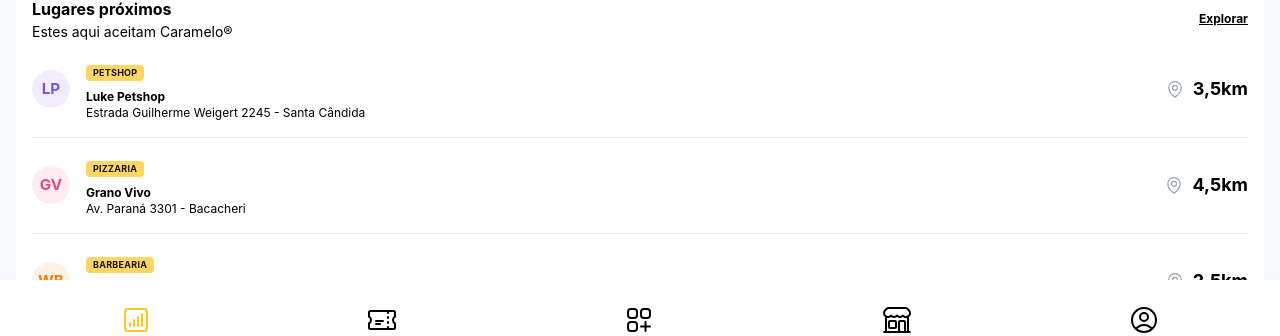
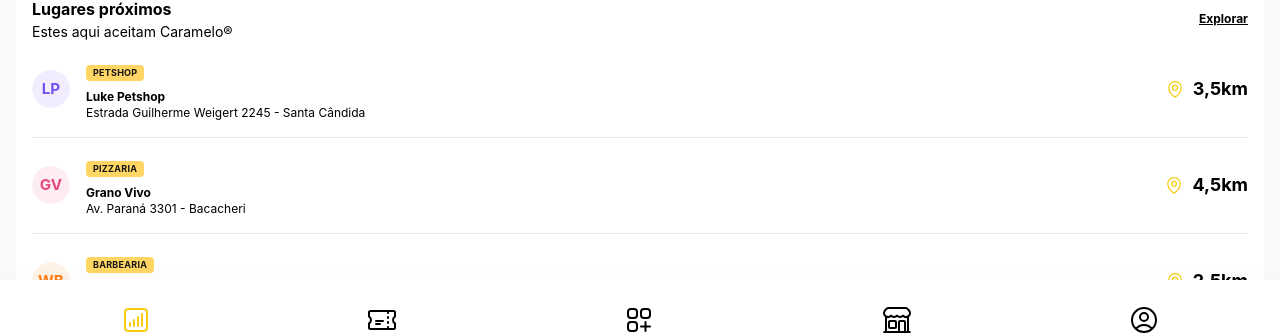
Before and after one commit to maykel-esser/caramelo, a Next.js app: page /poc/consumer in a window 1280 px wide. Shown: the part 416-752 px from the top of the page. Built offline with nearby package versions, Linux system fonts and the light colour scheme.

Commit message:
style: refactor icon colors to match brand colors

```diff
--- a/pages/poc/consumer/explore/index.js
+++ b/pages/poc/consumer/explore/index.js
@@ -66,7 +66,7 @@
                                     </p>
                                 </div>
                                 <div className="text-center ml-auto flex gap-2 items-center">
-                                    <MapPinIcon className="w-5 text-gray-400" />
+                                    <MapPinIcon className="w-5 text-yellow-400" />
                                     <p className="text-lg font-bold">3,5km</p>
                                 </div>
                             </div>
@@ -91,7 +91,7 @@
                                     </p>
                                 </div>
                                 <div className="text-center ml-auto flex gap-2 items-center">
-                                    <MapPinIcon className="w-5 text-gray-400" />
+                                    <MapPinIcon className="w-5 text-yellow-400" />
                                     <p className="text-lg font-bold">2,5km</p>
                                 </div>
                             </div>
--- a/pages/poc/consumer/index.js
+++ b/pages/poc/consumer/index.js
@@ -108,7 +108,7 @@
                                 </p>
                             </div>
                             <div className="text-center ml-auto flex gap-2 items-center">
-                                <MapPinIcon className="w-5 text-gray-400" />
+                                <MapPinIcon className="w-5 text-yellow-400" />
                                 <p className="text-lg font-bold">3,5km</p>
                             </div>
                         </div>
@@ -131,7 +131,7 @@
                                 </p>
                             </div>
                             <div className="text-center ml-auto flex gap-2 items-center">
-                                <MapPinIcon className="w-5 text-gray-400" />
+                                <MapPinIcon className="w-5 text-yellow-400" />
                                 <p className="text-lg font-bold">4,5km</p>
                             </div>
                         </div>
@@ -156,7 +156,7 @@
                                 </p>
                             </div>
                             <div className="text-center ml-auto flex gap-2 items-center">
-                                <MapPinIcon className="w-5 text-gray-400" />
+                                <MapPinIcon className="w-5 text-yellow-400" />
                                 <p className="text-lg font-bold">2,5km</p>
                             </div>
                         </div>
```
